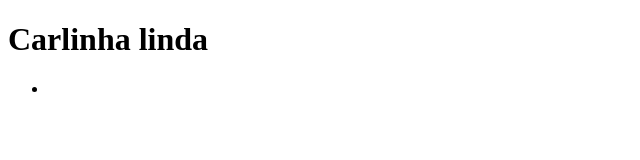
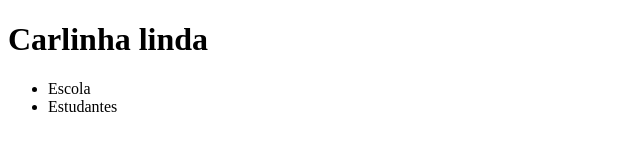
Before and after one commit to eucarlasimoni/curso1-2-BOLAVO, a plain HTML site: page index.html in a window 1280 px wide. Shown: the whole page, without its empty margins (0-640 px from the left). Drawn offline with Linux system fonts and the light colour scheme.

Commit message:
05-03-2024

```diff
--- a/index.html
+++ b/index.html
@@ -1,18 +1,24 @@
 <!DOCTYPE html>
 <html lang="en">
+
 <head>
     <meta charset="UTF-8">
     <meta name="viewport" content="width=device-width, initial-scale=1.0">
     <title>Document</title>
 </head>
+
 <body>
-<h1>Carlinha linda</h1>
+    <h1>Carlinha linda</h1>
 
-<ul>
-    <li>
-
-    </li>
-</ul>
+    <ul>
+        <li>
+            Escola
+        </li>
+        <li>
+            Estudantes
+        </li>
+    </ul>
 
 </body>
+
 </html>
```
